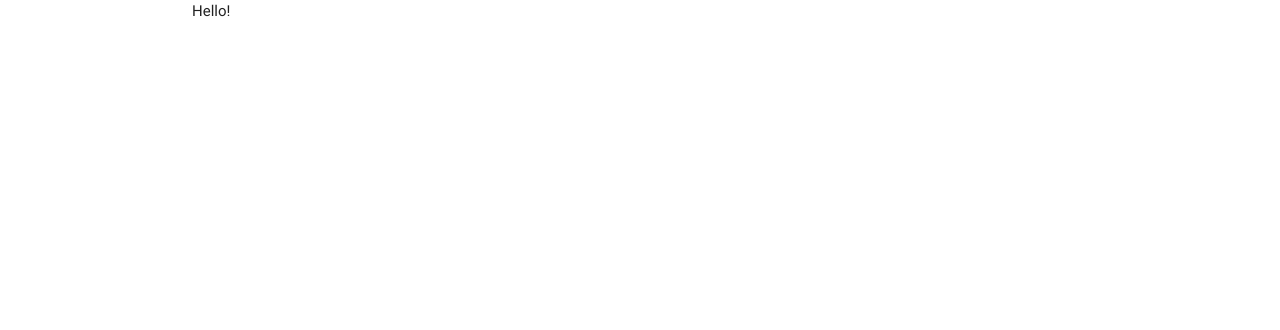
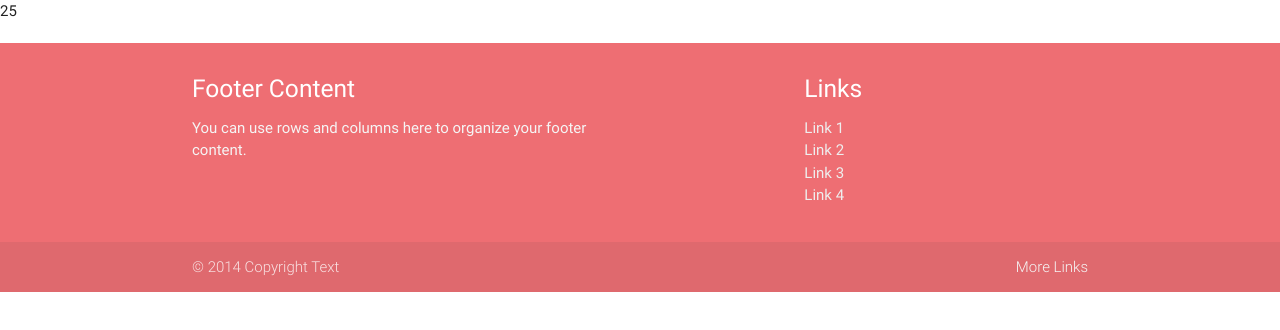
Before and after one commit to tvpham11/portfolio, a website: page app/index.html in a window 1280 px wide. Drawn offline with Linux system fonts and the light colour scheme; files whose address does not match are found by name.

Commit message:
adding structure to index.html file

```diff
--- a/app/index.html
+++ b/app/index.html
@@ -9,9 +9,41 @@
 </head>
 <body ng-app="app">
 
-  <div class="container">
-  Hello!
+  <div class="wrapper">
+  {{ 5*5}}
 
+  <header>
+  </header>
+
+  <main>
+  </main>
+
+
+    <footer class="page-footer">
+      <div class="container">
+        <div class="row">
+          <div class="col l6 s12">
+            <h5 class="white-text">Footer Content</h5>
+            <p class="grey-text text-lighten-4">You can use rows and columns here to organize your footer content.</p>
+          </div>
+          <div class="col l4 offset-l2 s12">
+            <h5 class="white-text">Links</h5>
+            <ul>
+              <li><a class="grey-text text-lighten-3" href="#!">Link 1</a></li>
+              <li><a class="grey-text text-lighten-3" href="#!">Link 2</a></li>
+              <li><a class="grey-text text-lighten-3" href="#!">Link 3</a></li>
+              <li><a class="grey-text text-lighten-3" href="#!">Link 4</a></li>
+            </ul>
+          </div>
+        </div>
+      </div>
+      <div class="footer-copyright">
+        <div class="container">
+          © 2014 Copyright Text
+          <a class="grey-text text-lighten-4 right" href="#!">More Links</a>
+        </div>
+      </div>
+    </footer>
   </div>
 
   <!-- VENDOR -->
```
